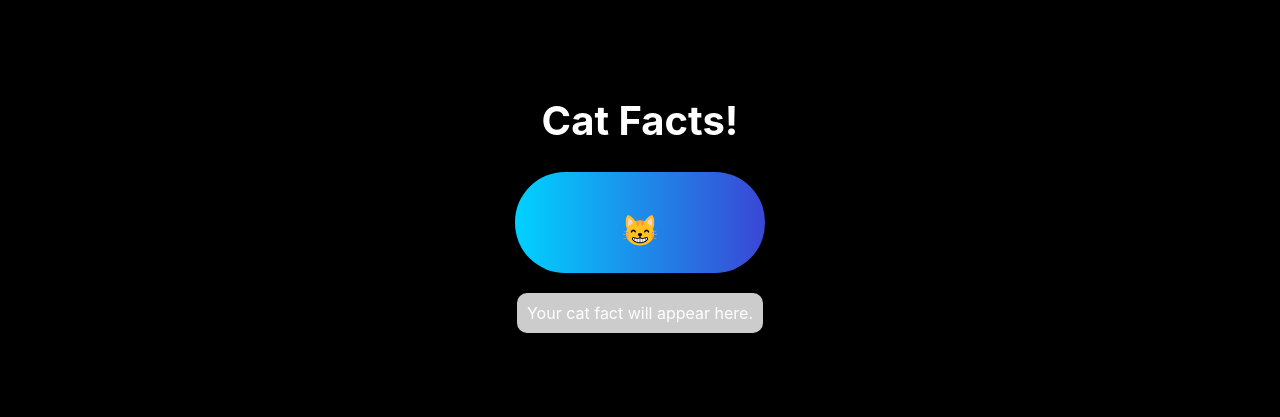
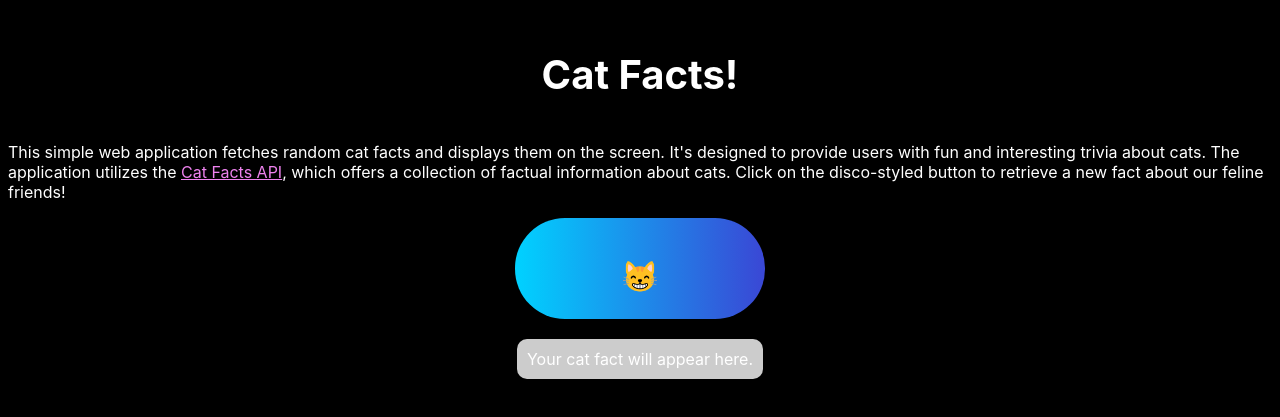
Before and after one commit to Elli2022/CatFactsAPI-project, a plain HTML site: page index.html in a window 1280 px wide. Shown: the part 199-616 px from the top of the page. Drawn offline with Linux system fonts and the light colour scheme.

Commit message:
fixed more styling

```diff
--- a/index.html
+++ b/index.html
@@ -9,6 +9,7 @@
 </head>
 <body>
     <h1>Cat Facts!</h1>
+    <p style="color: white; text:center;">This simple web application fetches random cat facts and displays them on the screen. It's designed to provide users with fun and interesting trivia about cats. The application utilizes the <a href="https://catfact.ninja/" style="color: violet; text-decoration: underline;">Cat Facts API</a>, which offers a collection of factual information about cats. Click on the disco-styled button to retrieve a new fact about our feline friends!</p>
     <div class="button" id="fetch-fact">😸</div>
     <p id="cat-fact">Your cat fact will appear here.</p>
     <script src="script.js"></script>
```
